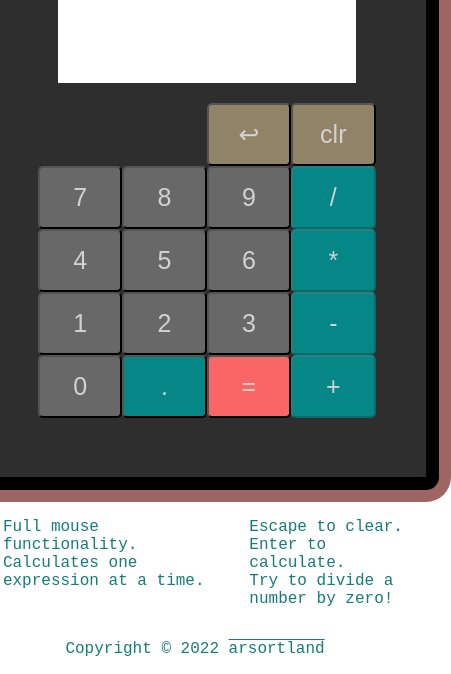
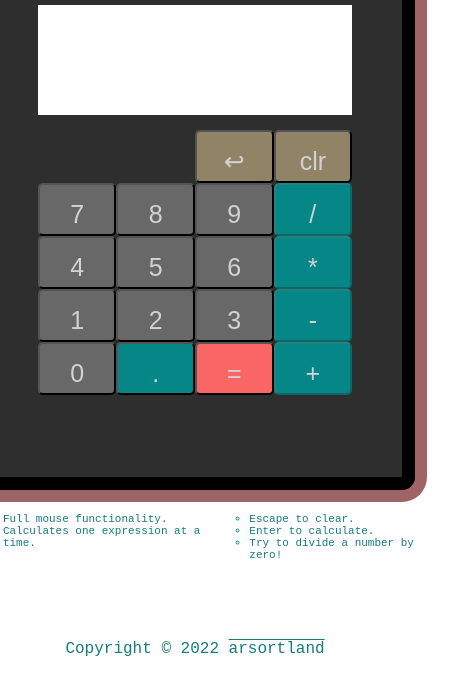
Before and after one commit to arsortland/Calculator, a plain HTML site: page index.html in a window 390 px wide. Shown: the part 170-844 px from the top of the page, 451 px wide, since content can reach past the window. Drawn offline with Linux system fonts and the light colour scheme.

Commit message:
made it more responsive for mobile

```diff
--- a/calc.js
+++ b/calc.js
@@ -9,7 +9,10 @@ const btnoperators = document.querySelectorAll('.oper');
 
 function clearCalc(){
     const clear = document.getElementById('clr');
-    clear.addEventListener('click', () => location.reload());
+    clear.addEventListener('click', () => {
+        display.value = "";
+        topdisplay.value = "";
+    });
 }
 
 function backspace(amount = -1){
--- a/style.css
+++ b/style.css
@@ -27,6 +27,7 @@ display: flex;
 text-align: center;
 justify-content: center;
 align-items: center;
+padding-top: 30px;
 }
 
 .calccontainer{
@@ -38,7 +39,7 @@ align-items: center;
     flex-direction: column;
     justify-content: center;
     height: 55vh;
-    width: 40vh;
+    width: auto;
     border-style:groove;
     border-color: rgb(75, 47, 47);
     border-width: 25px;
@@ -49,7 +50,8 @@ align-items: center;
     flex-direction: column;
     align-content: center;
     align-items: stretch;
-    padding: 20px;
+    padding-bottom: 15px;
+    width: 100%;
     caret-color: transparent;
 }
 #topdisplay, #display{
@@ -60,7 +62,11 @@ align-items: center;
 }
 
 #topdisplay{
-    font-size: 35px;
+    font-size: 2.3vh;
+    color: black;
+}
+#display{
+    color: rgb(111, 108, 108);
 }
 
 #topdisplay:disabled, #display:disabled{
@@ -95,6 +101,7 @@ button{
     color: rgb(211, 209, 209);
     border-radius: 5px;
     padding: 15px;
+    padding-bottom: 5px;
     font-size: 25px;
     transform: 0.5s;
 }
@@ -134,11 +141,12 @@ button:hover, #clr:hover, #bck:hover{
 }
 
 ul{
-    list-style-type: none;
+    list-style-type:circle;
 }
 
 .list{
     display: flex;
+    font-size: 1.3vh;
 }
 
 .footer {
```
Also changed, not shown: 1 other file.
